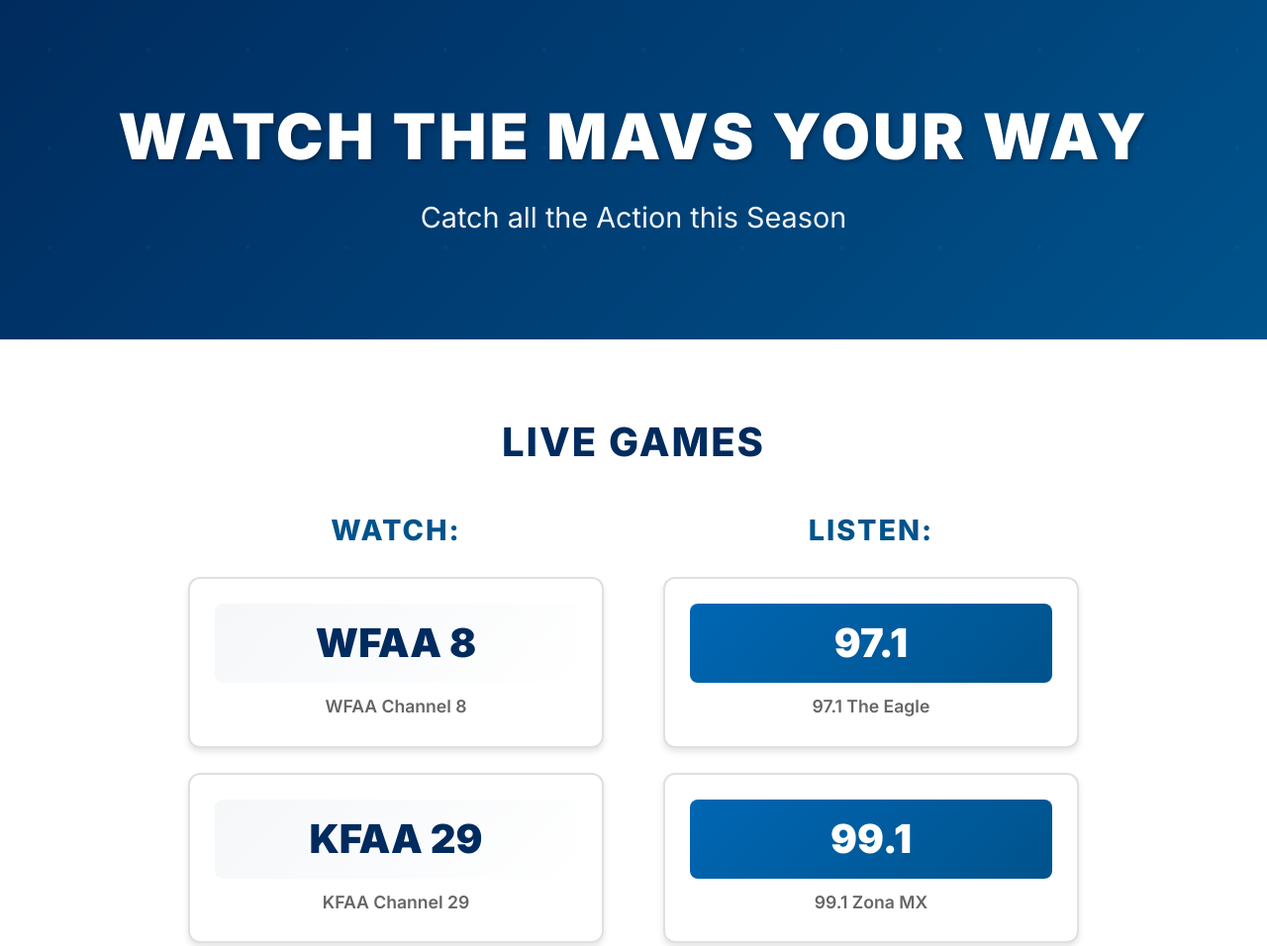
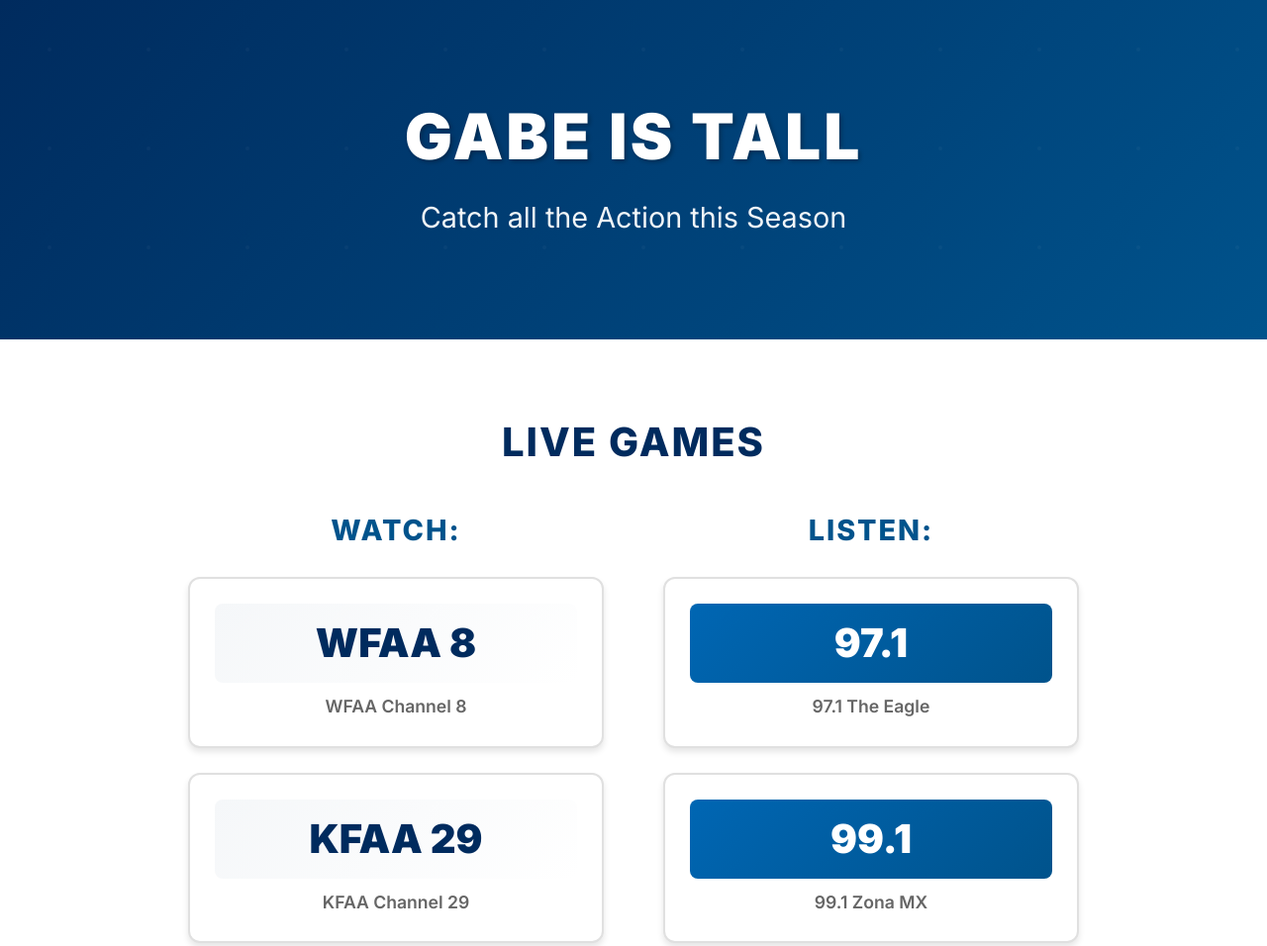
Before and after one commit to Tierney7/WTW, a plain HTML site: page index.html in a window 1280 px wide. Shown: the top 956 px of the page at 99% size. Drawn offline with Linux system fonts and the light colour scheme.

Commit message:
gabe update

```diff
--- a/index.html
+++ b/index.html
@@ -12,7 +12,7 @@
     <!-- Hero Section -->
     <header class="hero">
         <div class="container">
-            <h1 class="hero-title">WATCH THE MAVS YOUR WAY</h1>
+            <h1 class="hero-title">GABE IS TALL</h1>
             <p class="hero-subtitle">Catch all the Action this Season</p>
         </div>
     </header>
```
